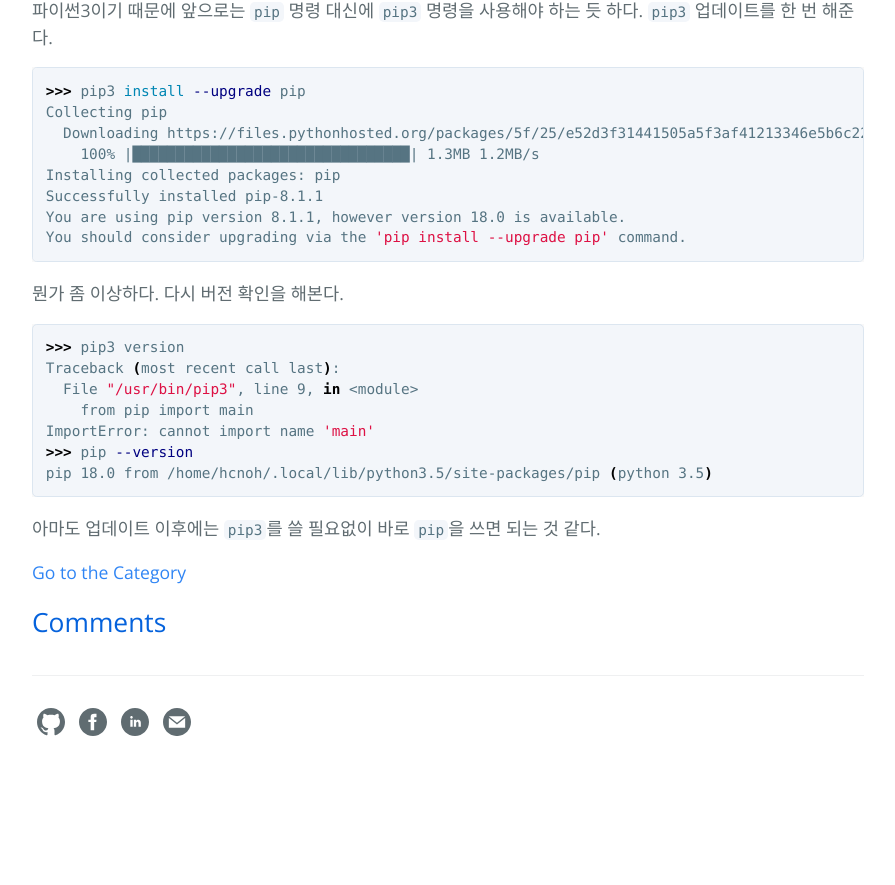
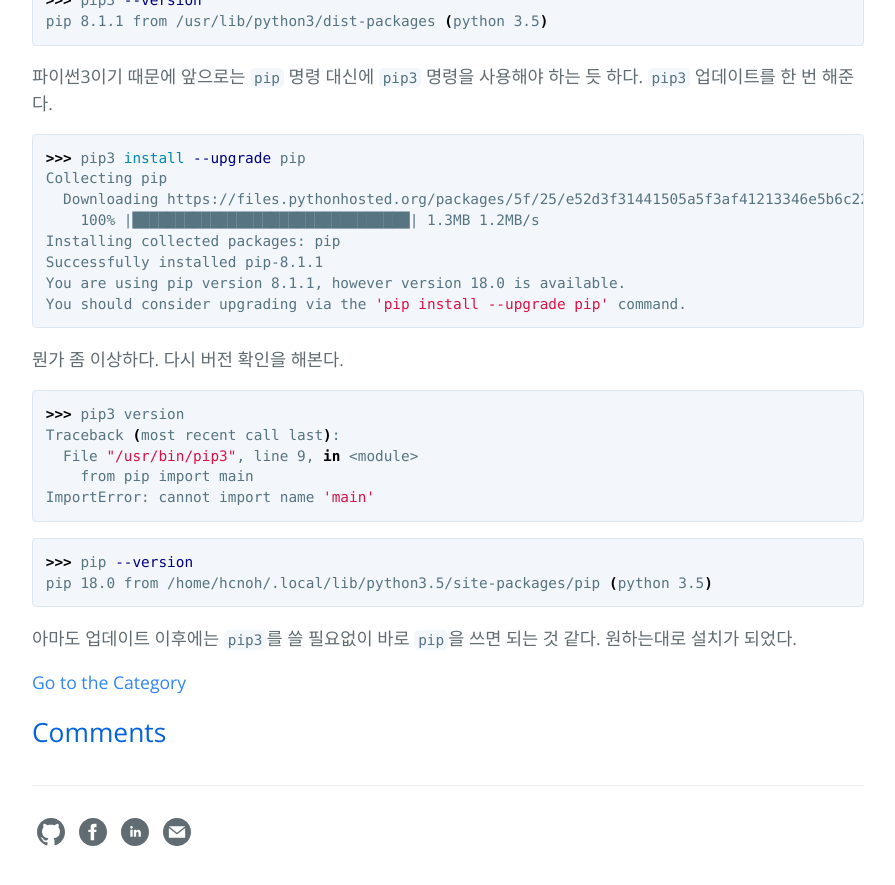
Before and after one commit to hcnoh/hcnoh.github.io, a Jekyll site: the page built from _posts/2018-10-05-development-environment-setting.md, in a window 1280 px wide and 900 px high, scrolled down 2741 px. Shown: the top 885 px of the window, without its empty margins (192-1087 px from the left). Built offline with Jekyll 4.4.1, drawn with Linux system fonts in a browser that asks for light colours; comment, search, counter and statistics services are not loaded; before the commit the page ends 3531 px from its top, so only the background shows below that.

Commit message:
Update 2018-10-05-development-environment-setting.md

````diff
--- a/_posts/2018-10-05-development-environment-setting.md
+++ b/_posts/2018-10-05-development-environment-setting.md
@@ -19,7 +19,9 @@
  * python-minimal
  * python3
 Try: sudo apt install <selected package>
+```
 
+```bash
 >>> python3 --version
 Python 3.5.2
 ```
@@ -112,6 +114,9 @@
 >>> pip --version
 The program 'pip' is currently not installed. You can install it by typing:
 sudo apt install python-pip
+```
+
+```bash
 >>> pip3 --version
 pip 8.1.1 from /usr/lib/python3/dist-packages (python 3.5)
 ```
@@ -137,8 +142,11 @@
   File "/usr/bin/pip3", line 9, in <module>
     from pip import main
 ImportError: cannot import name 'main'
+```
+
+```bash
 >>> pip --version
 pip 18.0 from /home/hcnoh/.local/lib/python3.5/site-packages/pip (python 3.5)
 ```
 
-아마도 업데이트 이후에는 `pip3`를 쓸 필요없이 바로 `pip`을 쓰면 되는 것 같다.
+아마도 업데이트 이후에는 `pip3`를 쓸 필요없이 바로 `pip`을 쓰면 되는 것 같다. 원하는대로 설치가 되었다.
````
